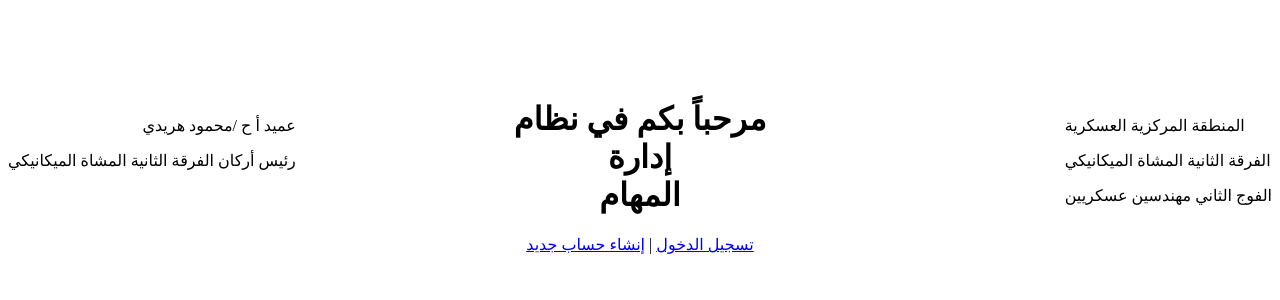
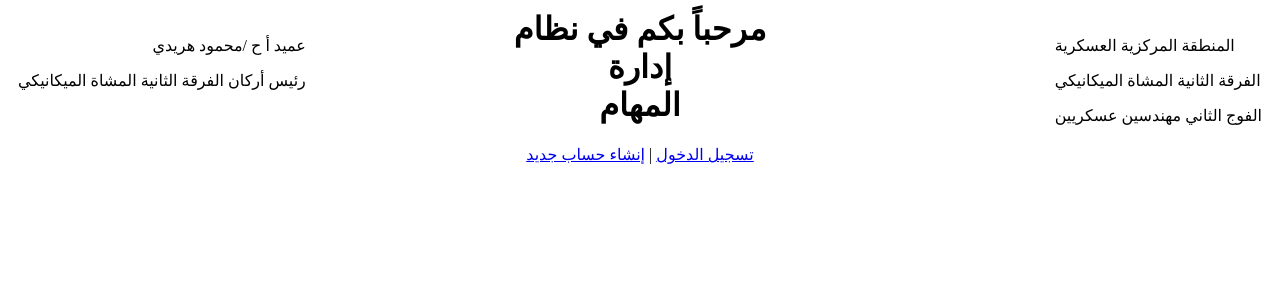
Before and after one commit to HasanAbdelhady/tasks, a Django app: page /tasks/ in a window 1280 px wide. Shown: the top 300 px of the page. Run offline with Django 5.2, Linux system fonts and the light colour scheme.

Commit message:
Update home.html

```diff
--- a/task_tracker/templates/home.html
+++ b/task_tracker/templates/home.html
@@ -24,9 +24,9 @@
 
             position: absolute;
 
-            top: 0px;
+            top: 10px;
 
-            left: 0px;
+            left: 10px;
 
             text-align: right; /* Align text to the right */
 
@@ -36,9 +36,9 @@
 
             position: absolute;
 
-            top: 0px;
+            top: 10px;
 
-            right: 0px;
+            right: 10px;
 
             text-align: left; /* Align text to the left */
 
@@ -46,7 +46,7 @@
 
         .title {
 
-            margin-top: 100px; /* Adjust margin to shift buttons down */
+            margin-top: 10px; /* Adjust margin to shift buttons down */
 
         }
 
```
